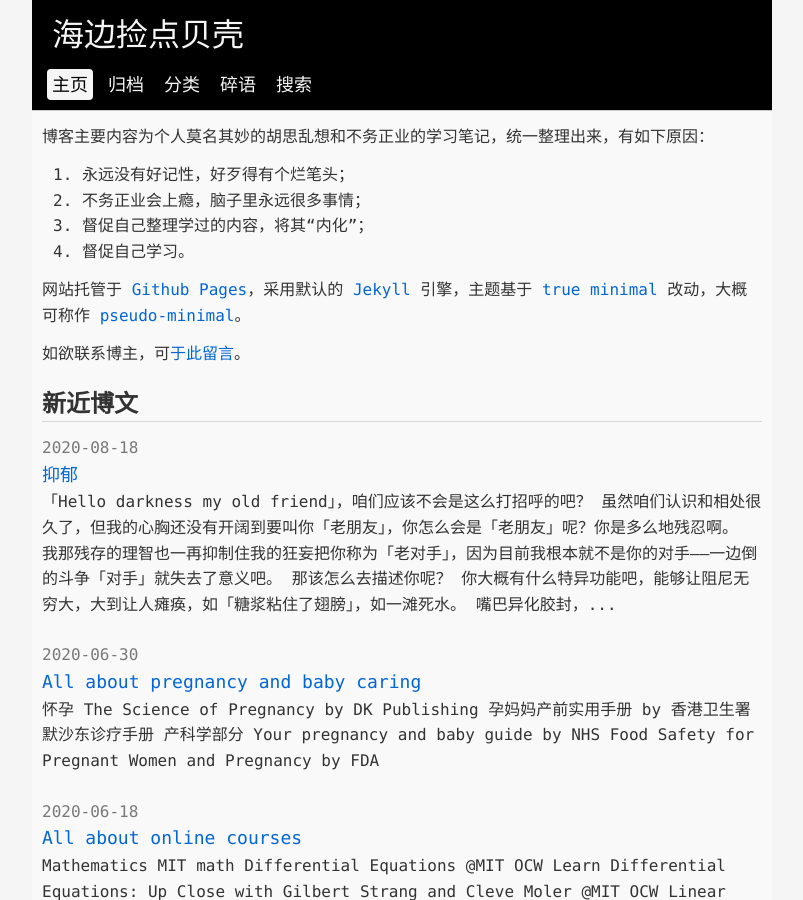
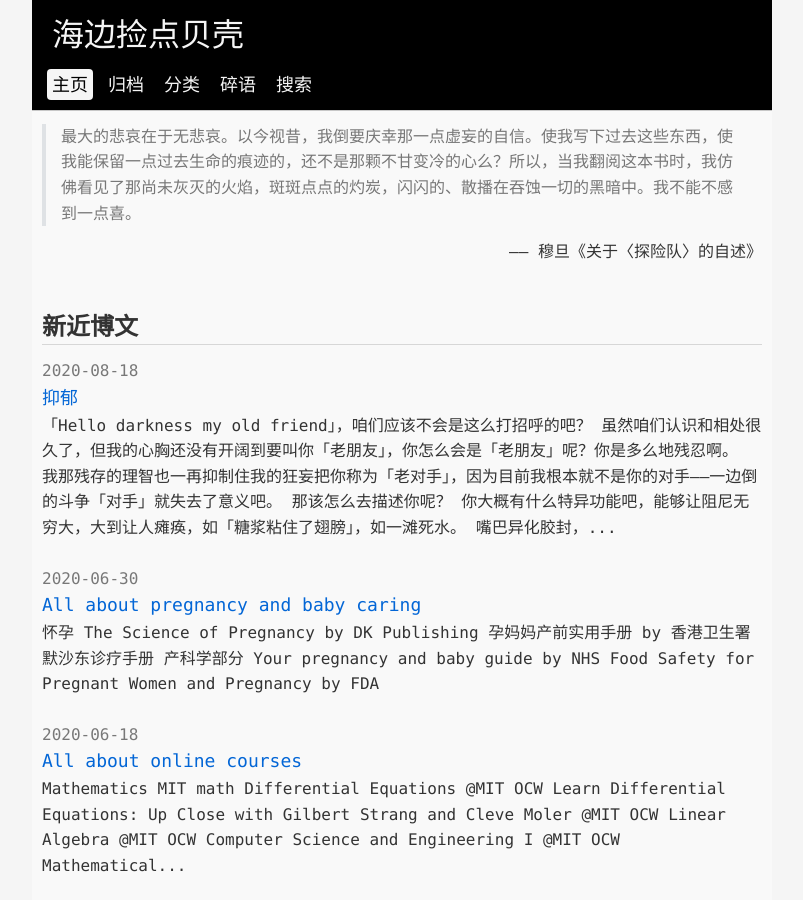
Before and after one commit to xienotes/xienotes.github.io, a Jekyll site: the page built from index.html, in a window 1280 px wide and 900 px high. Shown: the whole window, without its empty margins (238-1041 px from the left). Built offline with Jekyll 4.4.1, drawn with Linux system fonts in a browser that asks for light colours; some of the changed text lies outside the part shown.

Commit message:
update homepage

```diff
--- a/_includes/footer.html
+++ b/_includes/footer.html
@@ -1,6 +1,8 @@
 {% assign currentYear = "now" | date: '%Y' %}
 <footer class="footer-container">
-    Copyright&#169;2017-{{ "now" | date: '%Y' }} by xienotes <a href="https://github.com/xienotes" rel="me"></a>
+    &#169; 2017-{{ "now" | date: '%Y' }} by xienotes.net <a href="https://github.com/xienotes" rel="me"></a> <a href="/comments.html">联系博主</a>
 </footer>
+{% comment %}
 <script data-goatcounter="https://xienotes.goatcounter.com/count"
         async src="//gc.zgo.at/count.js"></script>
+{% endcomment %}
--- a/_includes/homeintro.md
+++ b/_includes/homeintro.md
@@ -1,12 +1,11 @@
-博客主要内容为个人莫名其妙的胡思乱想和不务正业的学习笔记，统一整理出来，有如下原因：
-   1. 永远没有好记性，好歹得有个烂笔头；
-   2. 不务正业会上瘾，脑子里永远很多事情；
-   3. 督促自己整理学过的内容，将其“内化”；
-   4. 督促自己学习。
+> 最大的悲哀在于无悲哀。以今视昔，我倒要庆幸那一点虚妄的自信。使我写下过去这些东西，使我能保留一点过去生命的痕迹的，还不是那颗不甘变冷的心么？所以，当我翻阅这本书时，我仿佛看见了那尚未灰灭的火焰，斑斑点点的灼炭，闪闪的、散播在吞蚀一切的黑暗中。我不能不感到一点喜。
 
+<span style="float:right;"> —— 穆旦《关于〈探险队〉的自述》 </span>
+
+<br><br>
+{% comment %}
 网站托管于 [Github Pages][github]{:target="_blank"}，采用默认的 [Jekyll][jekyll]{:target="_blank"} 引擎，主题基于 [true minimal][trueminimal]{:target="_blank"} 改动，大概可称作 [pseudo-minimal]({% link _posts/2020-04-25-github-pages-and-jekyll.md %})。
-
-如欲联系博主，可[于此留言](/comments.html)。
+{% endcomment %}
 
 {% comment %}
 {% if site.jsdelivr.enabled %}
--- a/comments.html
+++ b/comments.html
@@ -18,7 +18,7 @@ title: 留言
         el: '#comments',
         appId: 'T1b7oMjWobU7fjQaT8NQuz0M-MdYXbMMI',
         appKey: 'eHKfNDTF9vTvkIAF7jwv52eh',
-        placeholder: '“因流控原因”，可能收不到邮件通知:)',
+        placeholder: 'Don\'t panic!',
         pageSize: 42,
         visitor: false
     })
```
